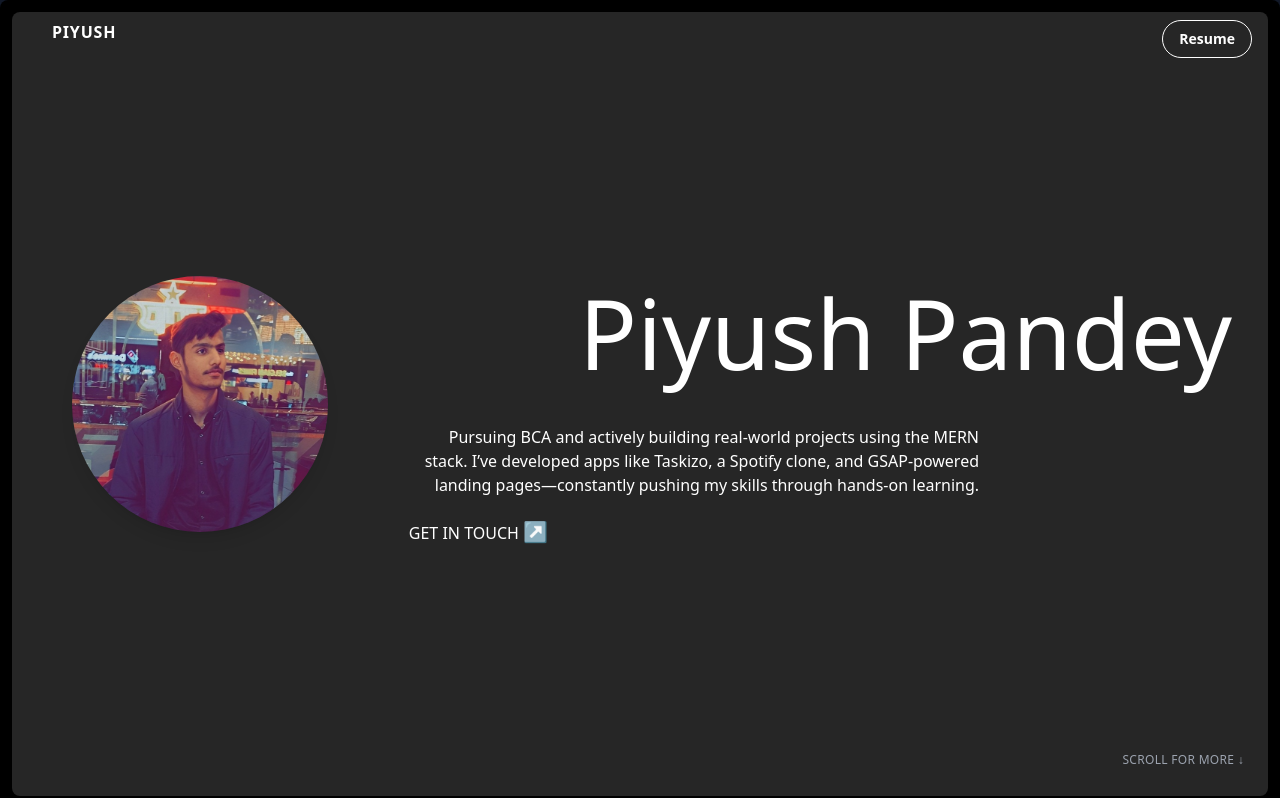
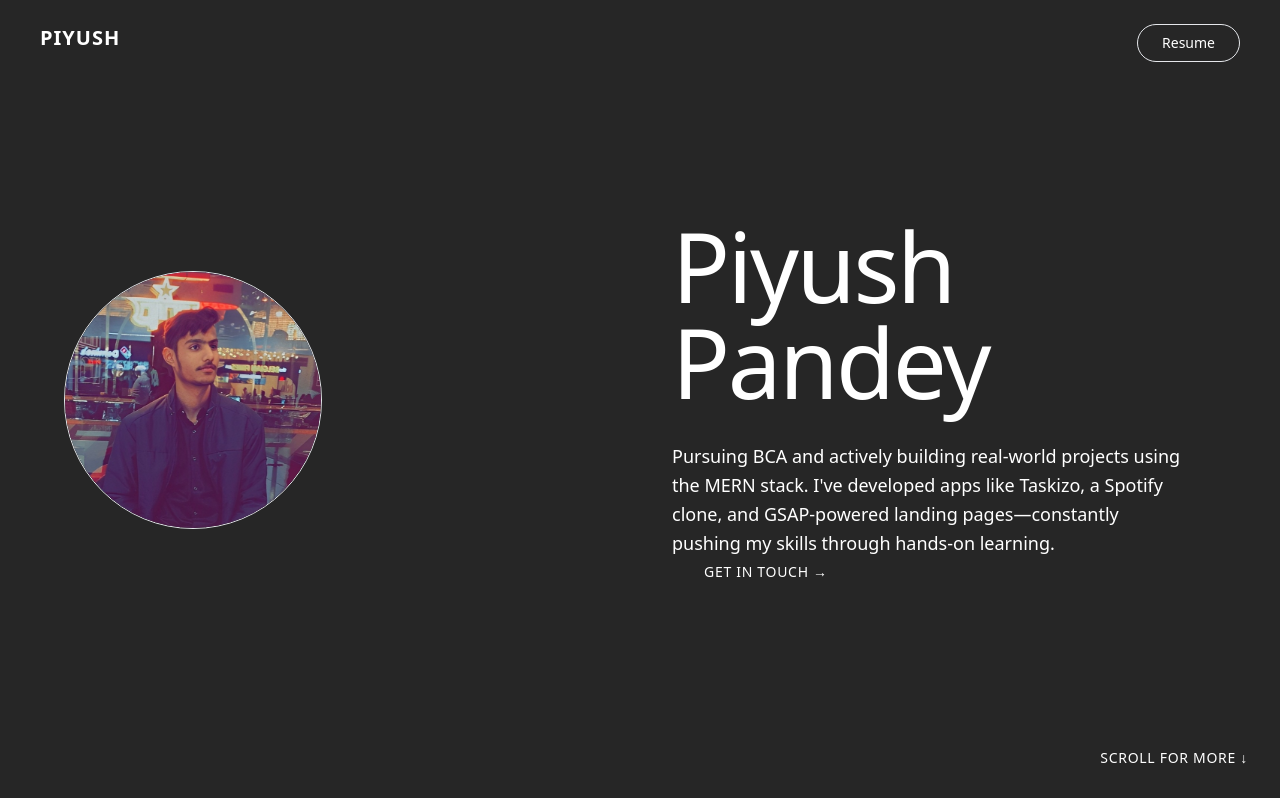
Before and after one commit to Piyush55236k/Portfolio, a React (Create React App) app: page / in a window 1280 px wide. Shown: the top 798 px of the page. Built offline with nearby package versions, Linux system fonts and the light colour scheme.

Commit message:
improve ui

```diff
--- a/src/components/FlipAvatar.jsx
+++ b/src/components/FlipAvatar.jsx
@@ -30,14 +30,14 @@ const FlipAvatar = () => {
         <img
           src={frontImage}
           alt="3D Avatar"
-          className="absolute w-full h-full object-cover rounded-full shadow-lg [backface-visibility:hidden]"
+          className="absolute w-full h-full object-cover  shadow-lg [backface-visibility:hidden]"
         />
 
         {/* Back (Real Photo) */}
         <img
           src={backImage}
           alt="Real"
-          className="absolute w-full h-full object-cover rounded-full shadow-lg rotate-y-180 [backface-visibility:hidden]"
+          className="absolute w-full h-full object-cover  shadow-lg rotate-y-180 [backface-visibility:hidden]"
         />
       </div>
     </div>
--- a/src/components/Hero.jsx
+++ b/src/components/Hero.jsx
@@ -1,51 +1,60 @@
-import heroImage from "../assets/Profile.jpg";
-import FlipAvatar from './FlipAvatar';
 import { Link } from "react-router-dom";
+import FlipAvatar from "./FlipAvatar";
 const Hero = () => {
   return (
-    <section className="relative min-w-[40dvh] bg-black text-white  rounded-lg px-3 py-3 overflow-hidden justify-center items-center">
+    <section className="relative min-h-screen bg-[#262626] text-foreground overflow-hidden">
       {/* Navbar */}
-      <div className="absolute top-0 w-full z-50 mx-auto flex justify-between px-10 py-5">
-
-        <Link to="/" className="font-bold tracking-wider">PIYUSH</Link>
+      <div className="absolute top-0 w-full z-50 flex justify-between px-6 md:px-10 py-6">
+        <Link to="/" className="text-xl font-bold tracking-wider text-foreground">
+          PIYUSH
+        </Link>
         <a
           href="/Piyush_Pandey_Resume.pdf"
           download
           target="_blank"
           rel="noopener noreferrer"
-          className="text-sm font-semibold px-4 py-2 border border-white rounded-full hover:bg-white hover:text-black transition"
+          className="text-sm font-medium px-6 py-2 border border-border rounded-full hover:bg-secondary hover:text-secondary-foreground transition-colors"
         >
           Resume
         </a>
       </div>
 
-
       {/* Main Content */}
-      <div className="relative z-10 flex md:flex-row flex-col items-center justify-center  w-full bg-[#262626] rounded-lg min-h-[98dvh]">
+      <div className="relative z-10 flex flex-col md:flex-row items-center justify-center w-full min-h-screen px-6 md:px-16 py-20 gap-16">
         {/* Profile Image */}
-        <FlipAvatar />
+        <div className="md:w-1/2 w-full flex justify-center md:justify-start items-center">
+          <div className="w-65 h-65 relative">
+            <div className="w-full h-full rounded-full overflow-hidden bg-muted border border-border/20">
+             <FlipAvatar />
+            </div>
+          </div>
+        </div>
 
         {/* Text Content */}
-        <div className="md:w-[70%] font-display pr-9">
-          <h1 className="md:text-[6.0rem]  md:text-end text-[3rem] items-center justify-center text-center mb-5">
-            Piyush Pandey
+        <div className="md:w-1/2 w-full space-y-8 text-center md:text-left">
+          <h1 className="text-6xl md:text-7xl lg:text-8xl font-light leading-none tracking-tight">
+            Piyush
+            <br />
+            Pandey
           </h1>
 
-          <p className="mb-5 items-center justify-center text-center md:w-[70%]  pl-5 md:text-end">
-            Pursuing BCA and actively building real-world projects using the MERN stack. I’ve developed apps like Taskizo, a Spotify clone, and GSAP-powered landing pages—constantly pushing my skills through hands-on learning.
+          <p className="text-lg text-muted-foreground max-w-lg leading-relaxed">
+            Pursuing BCA and actively building real-world projects using the MERN stack. I've developed apps like Taskizo, a Spotify clone, and GSAP-powered landing pages—constantly pushing my skills through hands-on learning.
           </p>
 
-          <Link to="/contact" className="text-white text-center md:text-start justify-center items-center pl-5">
-            GET IN TOUCH <span className="text-red-600 text-[20px]  item-center justify-center ms:flex-end">↗</span>
 
-          </Link>
+
+
+
+            <Link to="/contact" className="
+            bg-primary hover:bg-primary/90 text-primary-foreground px-8 py-6 text-sm font-medium tracking-wider rounded-lg">GET IN TOUCH →</Link>
 
         </div>
-        <div className="absolute bottom-6 right-6 text-xs text-gray-400 tracking-wide uppercase animate-bounce">
-  Scroll for more ↓
-</div>
 
-
+        {/* Scroll Prompt */}
+        <div className="absolute bottom-8 right-8 text-sm text-muted-foreground tracking-wider uppercase">
+          SCROLL FOR MORE ↓
+        </div>
       </div>
     </section>
   );
```
